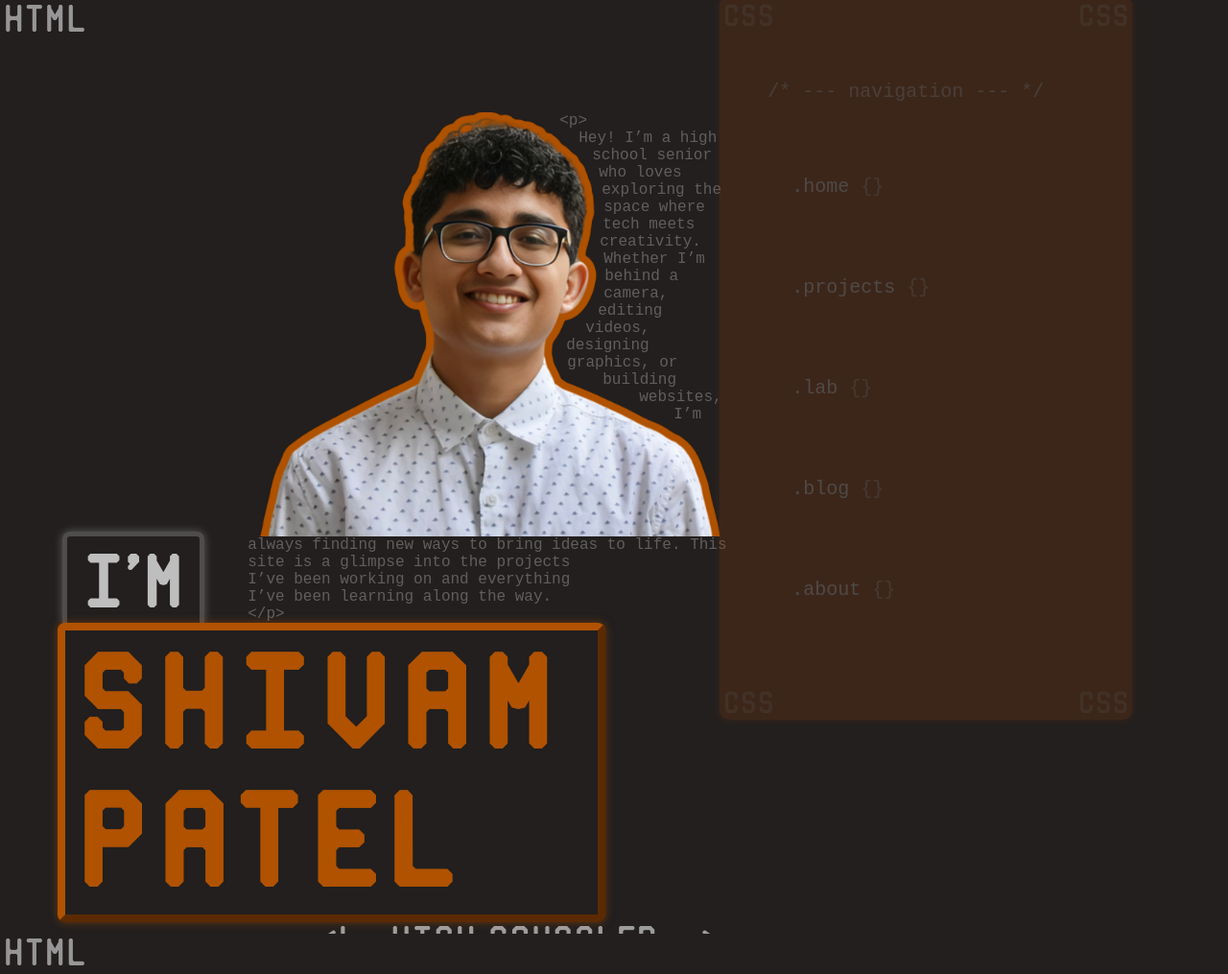
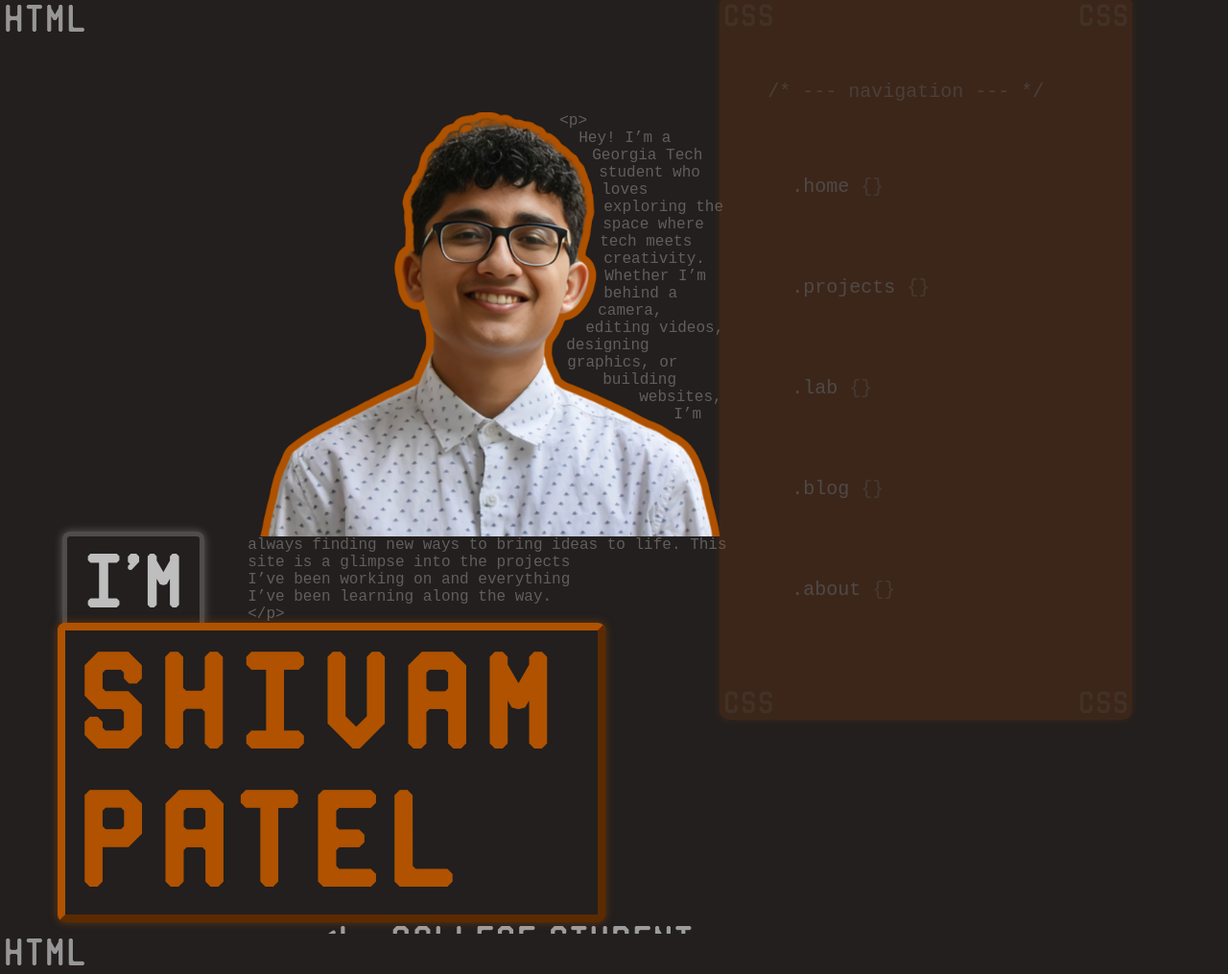
Before and after one commit to povshivam/portfolio, a plain HTML site: page home.html in a window 1280 px wide. Shown: the whole page at 96% size. Drawn offline with Linux system fonts and the light colour scheme; a web font is replaced by a local one.

Commit message:
Change description from high school senior to college student
Updated personal description and changed role in typerwriter effect.

```diff
--- a/home.html
+++ b/home.html
@@ -23,7 +23,7 @@
         <p class="neon" id="myParagraph">
           &lt;p&gt;
           <br />
-          Hey! I’m a high school senior who loves exploring the space where tech
+          Hey! I’m a Georgia Tech student who loves exploring the space where tech
           meets creativity. Whether I’m behind a camera, editing videos,
           designing graphics, or building websites, I’m always finding new ways
           to bring ideas to life. This site is a glimpse into the projects I’ve
@@ -140,7 +140,7 @@
       // TYPERWRITER EFFECT
       //
       const words = [
-        "<!--high schooler-->",
+        "<!--college student-->",
         "<!--web developer-->",
         "<!--graphic designer-->",
         "<!--computer programmer-->",
```
